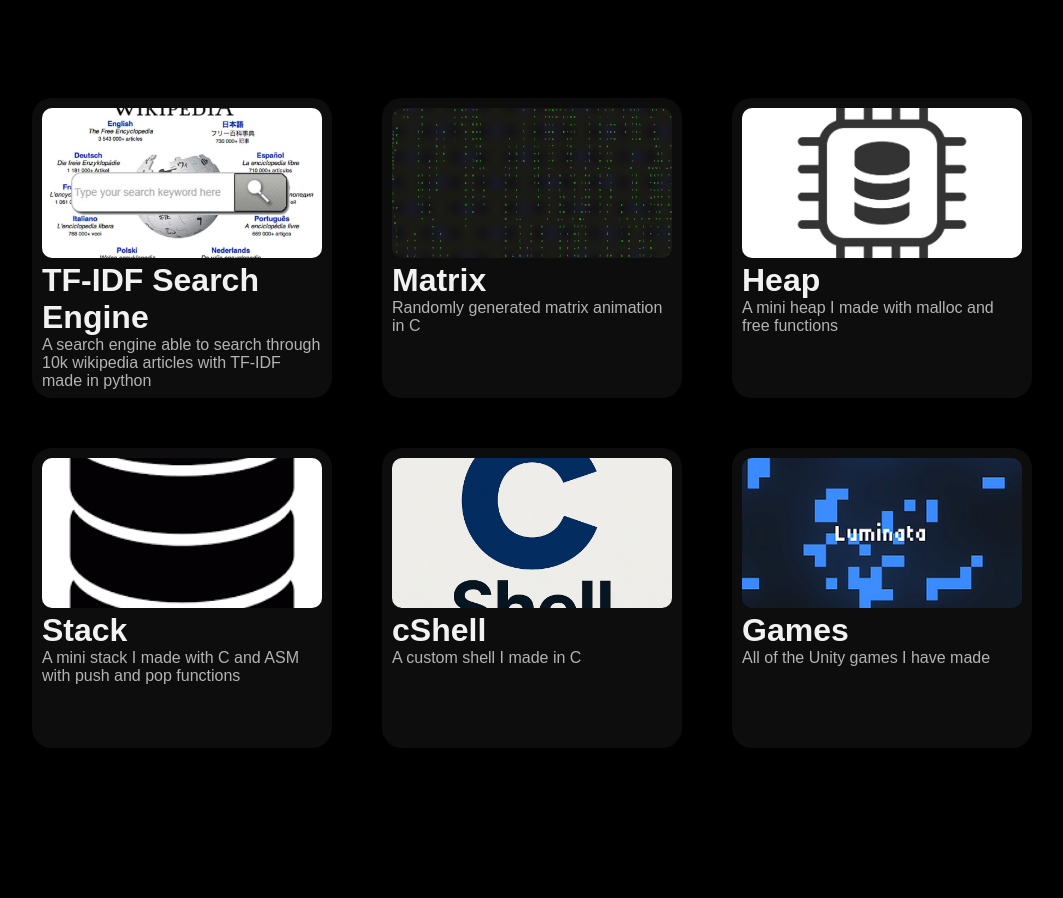
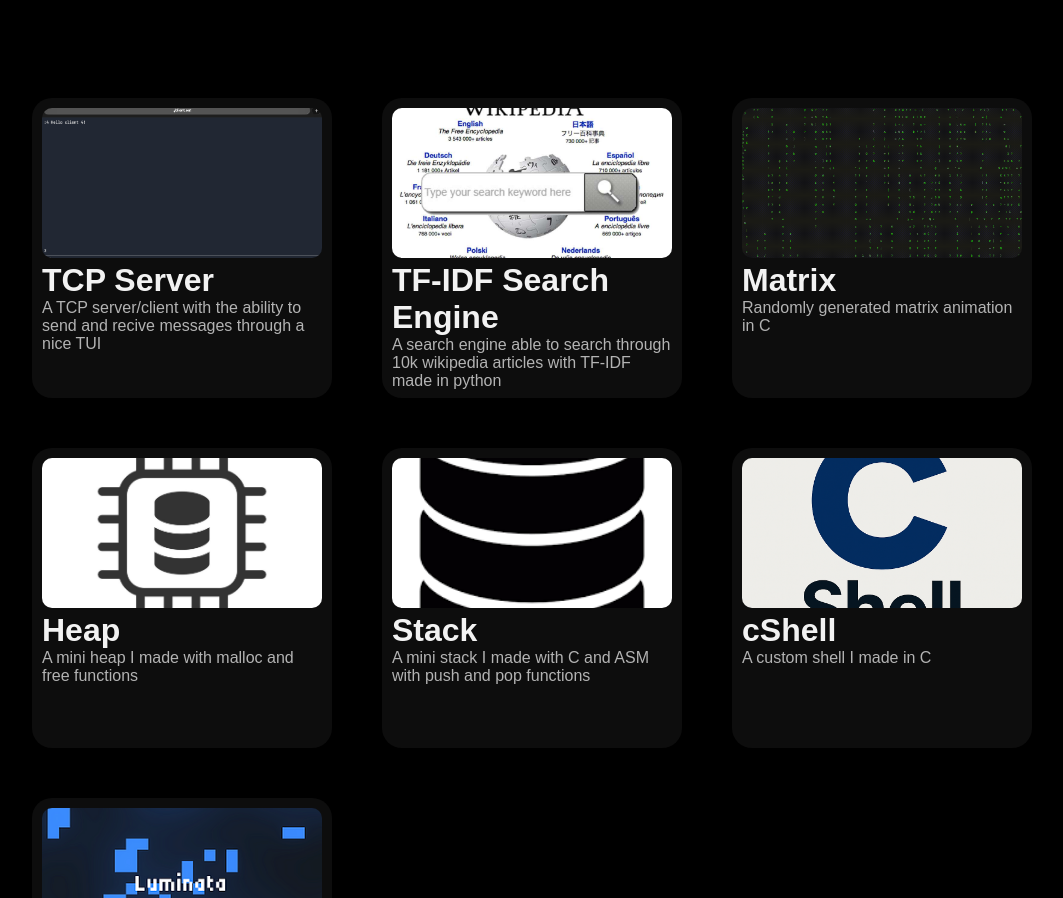
Before and after one commit to zakreashl/portfolio, a React (Vite) app in the folder portfolio/: page /#/projects in a window 1280 px wide. Shown: the part 850-1748 px from the top of the page, without its empty margins (108-1171 px from the left). Built offline with nearby package versions, Linux system fonts and the light colour scheme.

Commit message:
Added TCP Server project

```diff
--- a/portfolio/src/pages/Projects.jsx
+++ b/portfolio/src/pages/Projects.jsx
@@ -11,6 +11,7 @@ import stack from "./../assets/stack.png"
 import cShell from "./../assets/cShell.png"
 import matrix from "./../assets/matrix.gif"
 import search from "./../assets/wiki-search-engine.jpg"
+import tcp_server from "./../assets/tcp server.png"
 
 
 function Projects() {
@@ -25,6 +26,14 @@ function Projects() {
         />
 
         <ProjectSquareContainer>
+            <ProjectSquare
+                link={"https://github.com/zakreashl/TCP-Server"}
+                bg={tcp_server}
+                alt={"TCP Server Demo"}
+                header={"TCP Server"}
+                description={"A TCP server/client with the ability to send and recive messages through a nice TUI"}
+            />
+
             <ProjectSquare
                 link={"https://github.com/zakreashl/TF-IDF-Search-Engine"}
                 bg={search}
```
Also changed, not shown: portfolio/src/assets/tcp server.png (added).
